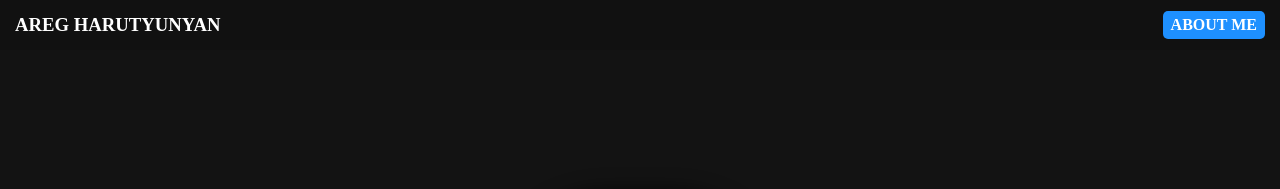
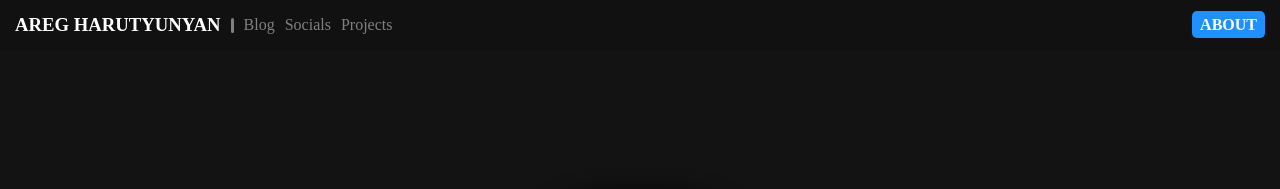
Before and after one commit to AregPrograms/aregprograms.github.io, a plain HTML site: page index.html in a window 1280 px wide. Shown: the top 189 px of the page. Drawn offline with Linux system fonts and the light colour scheme.

Commit message:
navbar updates

```diff
--- a/index.html
+++ b/index.html
@@ -13,8 +13,16 @@
     <script src="https://kit.fontawesome.com/fa7fdc7b9f.js" crossorigin="anonymous"></script>
 
     <nav>
+        <div class="container">
         <h3>AREG HARUTYUNYAN</h3>
-        <a><b>ABOUT ME</b></a>
+        <div class="vertical-line"></div>
+        <a href=""><i class="fa-solid fa-paperclip"></i>Blog</a>
+        <a href=""><i class="fa-solid fa-user"></i>Socials</a>
+        <a href=""><i class="fa-solid fa-computer"></i></i>Projects</a>
+        </div>
+        <div class="container">
+            <b><a href="">ABOUT</a></b>
+        </div>
     </nav>
 
     <div class="content">
--- a/scss/main.scss
+++ b/scss/main.scss
@@ -30,6 +30,40 @@ nav {
         margin-left: 15px;
     }
 
+    .container:first-child {
+        display: flex;
+        align-items: center;
+        gap: 10px;
+
+        & a {
+            transition-duration: 250ms;
+            display: flex;
+            align-items: center;
+            gap: 0;
+            color: grey;
+            text-decoration: none;
+
+            & i {
+                transition-duration: 250ms;
+                font-size: 0;
+            }
+
+            &:hover {
+                color: white;
+                gap: 7px;
+                & i {
+                    font-size: 100%;
+                }
+            }
+        }
+
+        & .vertical-line {
+            height: 15px;
+        }
+    }
+
+    .container {
+        &:last-child {
             & a {
                 font-family: "Poppins";
                 cursor: pointer;
@@ -40,6 +74,8 @@ nav {
                 border-radius: 5px;
                 border: 0;
                 color: white;
+            }
+        }
     }
 }
 
@@ -72,7 +108,7 @@ nav {
             text-decoration: none;
         }
 
-        &:hover{
+        &:hover {
             text-shadow: 0px 0px 10px #000;
             font-size: 2.6em;
 
@@ -86,7 +122,7 @@ nav {
         width: 250px;
         border-radius: 250px;
         border: $secondary-dark solid 5px;
-        box-shadow: 0px 0px 20px 20px #010101AA;
+        box-shadow: 0px 0px 20px 20px #010101aa;
         margin-bottom: 15px;
     }
 
@@ -130,6 +166,7 @@ nav {
     margin: 0;
     border-radius: 25px;
 }
+
 @media only screen and (max-width: 550px) {
     .content {
         & p {
```
Also changed, not shown: css/main.css. Lines whose indentation alone changed are shown as unchanged.
